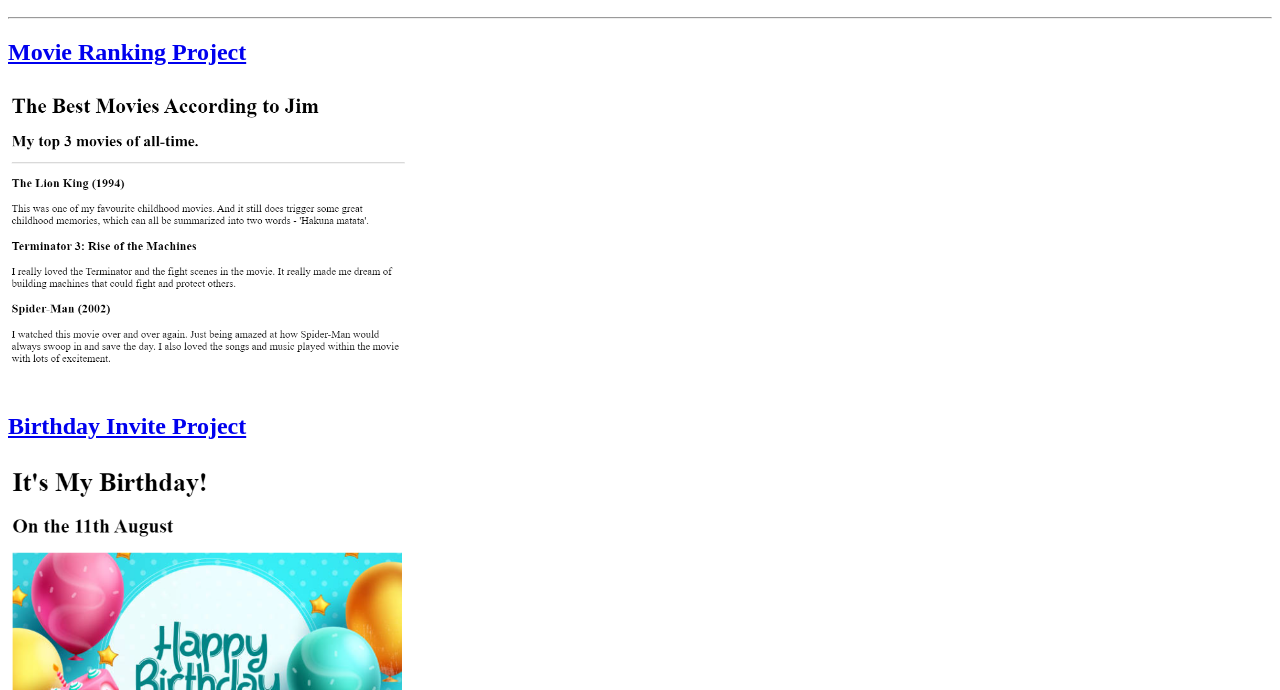
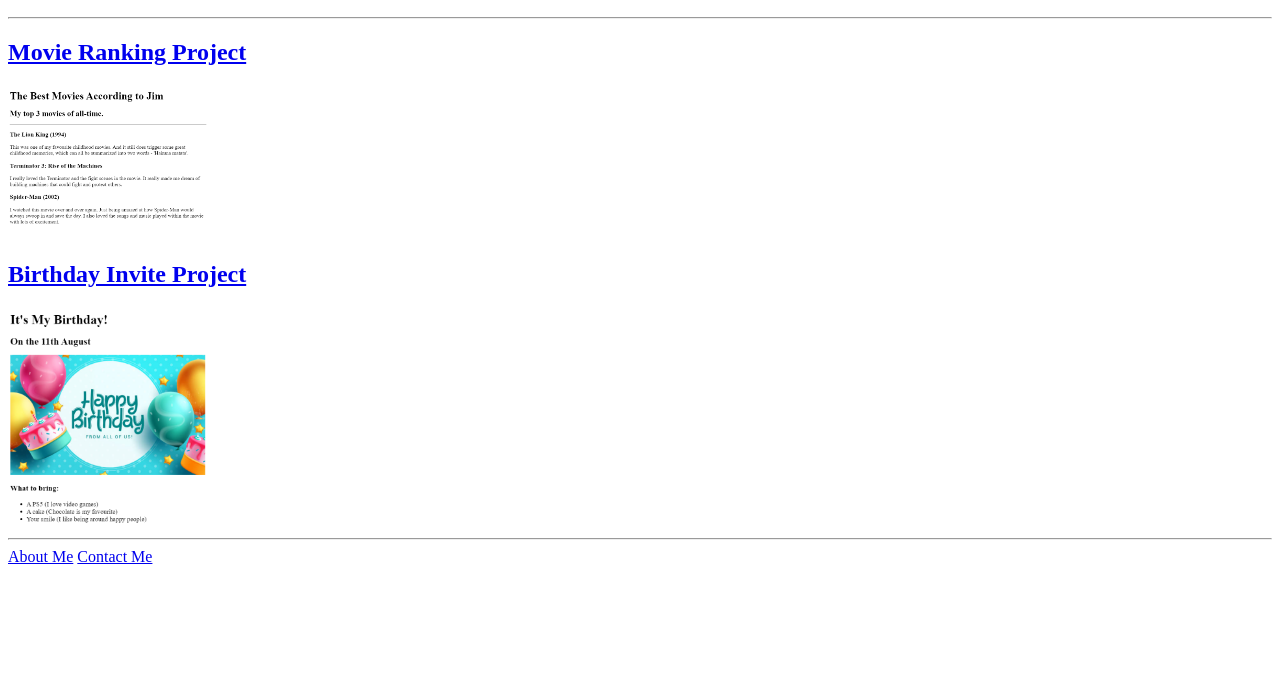
Before and after one commit to JimChuma/html-portfolio, a plain HTML site: page index.html in a window 1280 px wide. Shown: the part 110-800 px from the top of the page. Drawn offline with Linux system fonts and the light colour scheme.

Commit message:
Add files via upload

```diff
--- a/index.html
+++ b/index.html
@@ -3,7 +3,7 @@
 <head>
     <meta charset="UTF-8">
     <meta name="viewport" content="width=device-width, initial-scale=1.0">
-    <title>Document</title>
+    <title>HTML Portfolio</title>
 </head>
 <body>
     <h1>Jim Oputa's Portfolio</h1>
@@ -12,13 +12,13 @@
     <a href="./public/movie-ranking.html">
         <h2>Movie Ranking Project</h2>
         <img src="./assets/images/movie-ranking.PNG"
-            width="400"
+            width="200"
         />
     </a>
     <a href="./public/birthday-invite.html">
         <h2>Birthday Invite Project</h2>
         <img src="./assets/images/birthday-invite.PNG"
-            width="400"
+            width="200"
         />
     </a>
     <hr>
```
